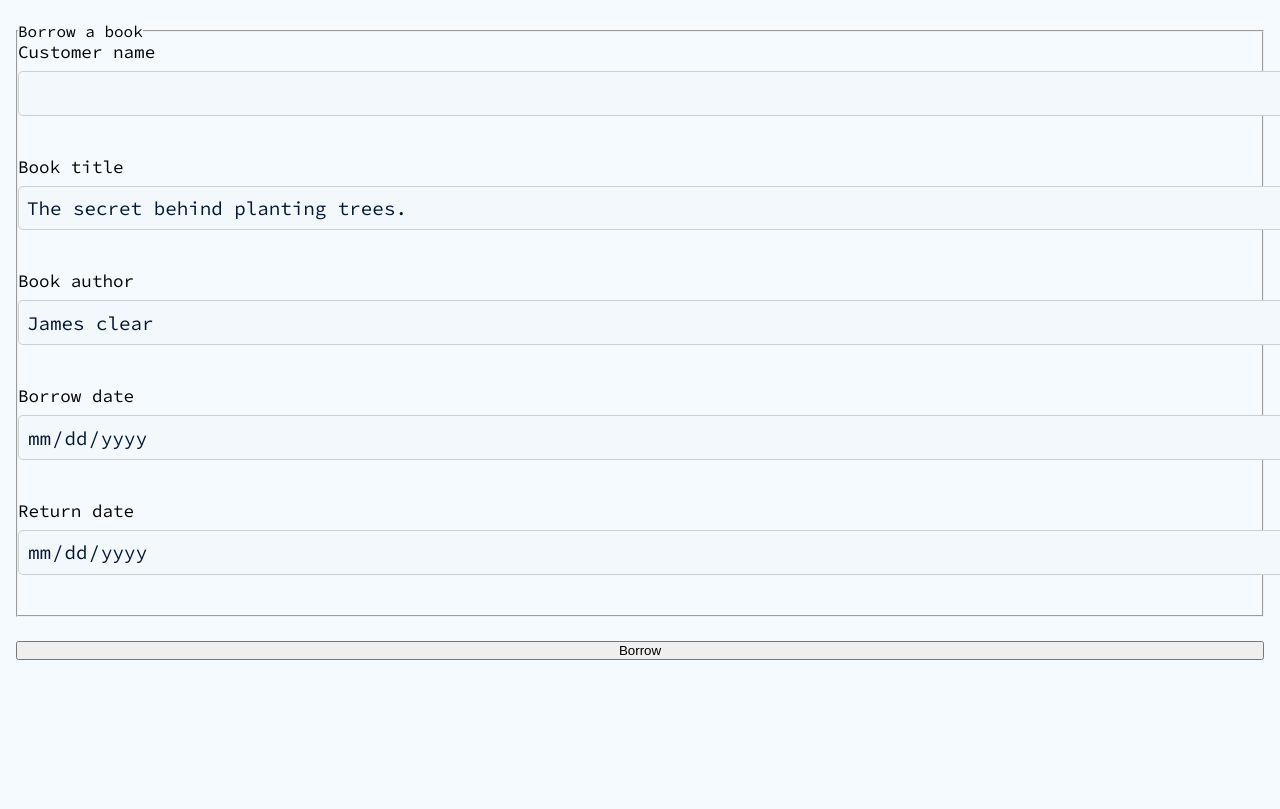
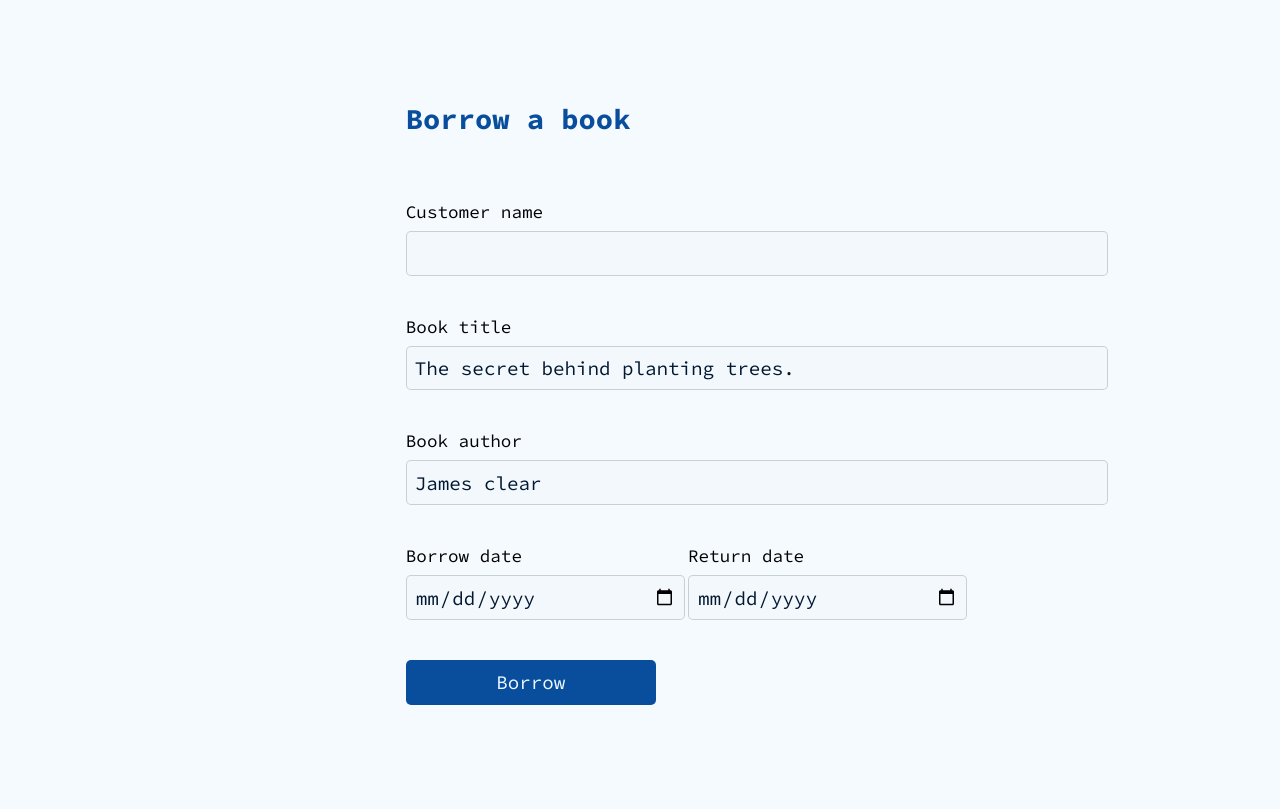
Before and after one commit to r-e-d-ant/Library-books-management, a Flask app: page /borrow/1 in a window 1280 px wide; the page is wider, and only the part inside the window is pictured. Shown: the part 75-884 px from the top of that part. Before the commit the page ends 735 px from the top of that part, so only its background shows below. Run offline with Flask 2, Linux system fonts and the light colour scheme; a user stored in the database is signed in; data comes from the database, SQL or seed files in the repository; both versions use the stored data as it was after the commit.

Commit message:
Borrow book page styled

```diff
--- a/book_manage/static/main.css
+++ b/book_manage/static/main.css
@@ -32,13 +32,7 @@ a {
 .container {
     padding: 0 2rem;
 }
-.is-invalid {
-    border: thin solid var(--error-clr);
-}
-.invalid-feedback {
-    font-size: .8rem;
-    color: var(--error-clr);
-}
+
 .message {
     display: flex;
     align-items: center;
@@ -269,7 +263,7 @@ main {
     border: none;
     width: 150px;
     height: 45px;
-    font-size: 1.5rem;
+    font-size: 1.4rem;
     border-radius: 5px;
     background-color: var(--primary-clr);
     color: var(--white-clr-alt);
@@ -543,3 +537,21 @@ th {
 .register_login_acc a {
     color: var(--link-clr);
 }
+
+/* Borrow Book page */
+.dates {
+    display: flex;
+}
+.borrow-date {
+    margin-right: 6rem;
+}
+
+/* -- Base -- */
+
+.is-invalid {
+    border: thin solid var(--error-clr);
+}
+.invalid-feedback {
+    font-size: .8rem;
+    color: var(--error-clr);
+}
--- a/book_manage/templates/borrow.html
+++ b/book_manage/templates/borrow.html
@@ -2,90 +2,90 @@
 
 {% block content %}
    <div class='content-section mt-3'>
-    <form action='' method='POST'>
+    <form action='' method='POST' class="form-container">
         {{ form.hidden_tag() }}
-        <fieldset class='form-group'>
-            <legend class='border-bottom mb-4'>Borrow a book</legend>
+        <div class="form-container-sub">
+            <h2 class='form-title'>Borrow a book</h2>
+
             <div class='form-group'>
                 {{ form.customer.label(class='form-control-label')}}
                 {% if form.customer.errors %}
-                    {{ form.customer(class='form-control form-control-lg is-invalid')}}
+                    {{ form.customer(class='form-control is-invalid')}}
                     <div class='invalid-feedback'>
                         {% for error in form.customer.errors %}
                             <span> {{ error }} </span>
                         {% endfor %}
                     </div>
                 {% else %}
-                    {{ form.customer(class='form-control form-control-lg')}}
+                    {{ form.customer(class='form-control')}}
                 {% endif %}
             </div>
 
             <!------------------------------------------>
-            <div class='form-group mt-3'>
+            <div class='form-group'>
                 {{ form.title.label(class='form-control-label')}}
                 {% if form.title.errors %}
-                    {{ form.title(class='form-control form-control-lg is-invalid')}}
+                    {{ form.title(class='form-control is-invalid')}}
                     <div class='invalid-feedback'>
                         {% for error in form.title.errors %}
                             <span> {{ error }} </span>
                         {% endfor %}
                     </div>
                 {% else %}
-                    {{ form.title(class='form-control form-control-lg')}}
+                    {{ form.title(class='form-control')}}
                 {% endif %}
             </div>
 
             <!------------------------------------------>
-            <div class='form-group mt-3'>
+            <div class='form-group'>
                 {{ form.author.label(class='form-control-label')}}
                 {% if form.author.errors %}
-                    {{ form.author(class='form-control form-control-lg is-invalid')}}
+                    {{ form.author(class='form-control is-invalid')}}
                     <div class='invalid-feedback'>
                         {% for error in form.author.errors %}
                             <span> {{ error }} </span>
                         {% endfor %}
                     </div>
                 {% else %}
-                    {{ form.author(class='form-control form-control-lg')}}
+                    {{ form.author(class='form-control')}}
                 {% endif %}
             </div>
 
-
-
+            <div class="dates">
                 <!------------------------------------------>
-            <div class='form-group mt-3'>
+                <div class='form-group borrow-date'>
                     {{ form.borrow_date.label(class='form-control-label')}}
                     {% if form.borrow_date.errors %}
-                    {{ form.borrow_date(class='form-control form-control-lg is-invalid')}}
+                        {{ form.borrow_date(class='form-control is-invalid')}}
                         <div class='invalid-feedback'>
                             {% for error in form.borrow_date.errors %}
                                 <span> {{ error }} </span>
                             {% endfor %}
                         </div>
                     {% else %}
-                    {{ form.borrow_date(class='form-control form-control-lg')}}
+                        {{ form.borrow_date(class='form-control')}}
                     {% endif %}
                 </div>
 
-
                 <!------------------------------------------>
-            <div class='form-group mt-3'>
+                <div class='form-group'>
                     {{ form.return_date.label(class='form-control-label')}}
                     {% if form.return_date.errors %}
-                    {{ form.return_date(class='form-control form-control-lg is-invalid')}}
+                        {{ form.return_date(class='form-control is-invalid')}}
                         <div class='invalid-feedback'>
                             {% for error in form.return_date.errors %}
                                 <span> {{ error }} </span>
                             {% endfor %}
                         </div>
                     {% else %}
-                    {{ form.return_date(class='form-control form-control-lg')}}
+                        {{ form.return_date(class='form-control')}}
                     {% endif %}
                 </div>
+            </div>
 
-        </fieldset>
-        <div class='form-group mt-3'>
-            {{ form.submit(class='btn btn-outline-danger')}}
+            <div class='form-group'>
+                {{ form.submit(class='btn btn-submit')}}
+            </div>
         </div>
     </form>
 </div>
```
Also changed, not shown: book_manage/bookslibray.db. Lines whose indentation alone changed are shown as unchanged.
